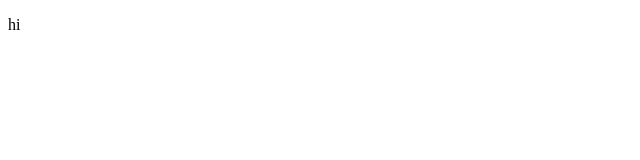
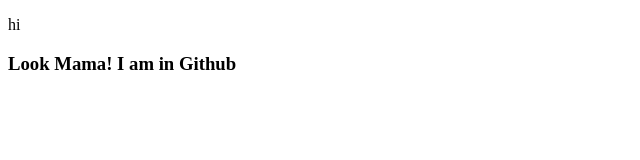
Before and after one commit to Mamun852/my-first-web, a plain HTML site: page index.html in a window 1280 px wide. Shown: the whole page, without its empty margins (0-640 px from the left). Drawn offline with Linux system fonts and the light colour scheme.

Commit message:
learned github

```diff
--- a/index.html
+++ b/index.html
@@ -7,5 +7,6 @@
 </head>
 <body>
      <p>hi</p>
+     <h3>Look Mama! I am in Github</h3>
 </body>
 </html>
```
